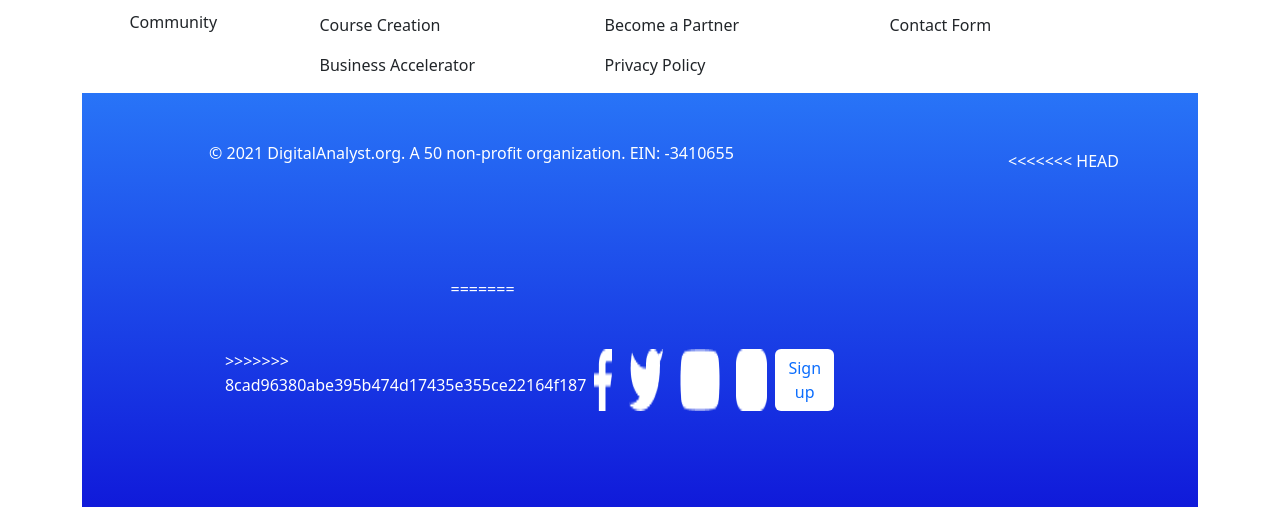
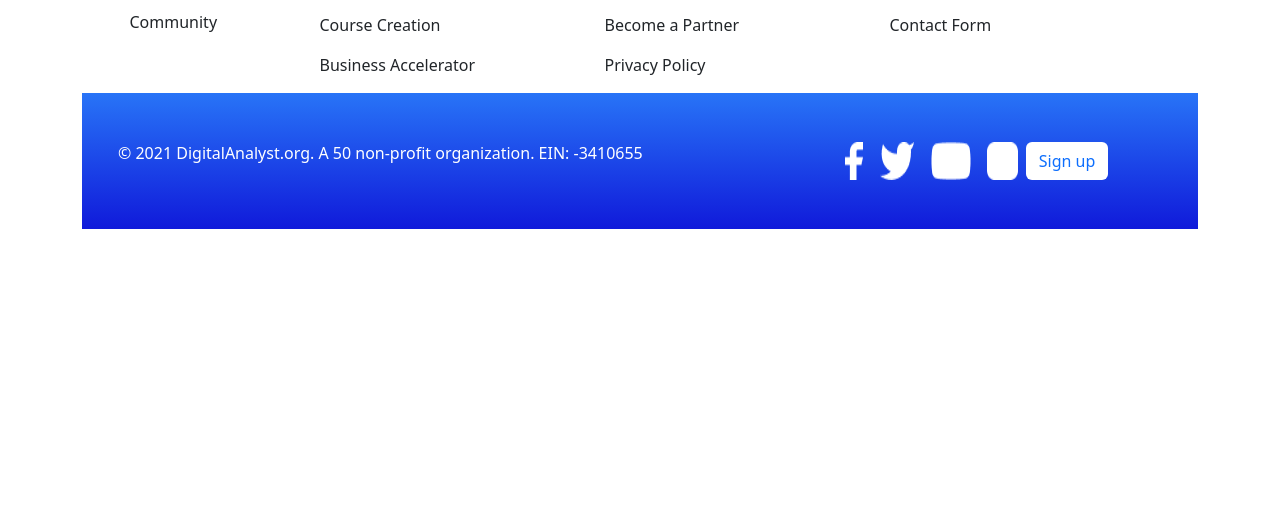
Before and after one commit to Alisher1504/my_team_project, a plain HTML site: page index.html in a window 1280 px wide. Shown: the part 1224-1731 px from the top of the page. After the commit the page ends 1453 px from the top, so only its background shows below. Drawn offline with Linux system fonts and the light colour scheme.

Commit message:
finished

```diff
--- a/index.html
+++ b/index.html
@@ -191,11 +191,8 @@
                         <div class="col-md-7 p-5">
                             <p>© 2021 DigitalAnalyst.org. A 50 non-profit organization. EIN: -3410655</p>
                         </div>
-<<<<<<< HEAD
-                        <div class="col-md-5 p-5 ">
-=======
-                        <div class="col-md-5 d-flex justify-content-center p-5 ">
->>>>>>> 8cad96380abe395b474d17435e355ce22164f187
+                        <div class="col-md-5 p-y ">
+                        <div class=" d-flex justify-content-center p-5 ">
                             <img class="img-fluid mx-2" src="./assets/icons/Vector.png" alt="">
                             <img class="img-fluid mx-2" src="./assets/icons/Vector (1).png" alt="">
                             <img class="img-fluid mx-2" src="./assets/icons/Vector (2).png" alt="">
```
